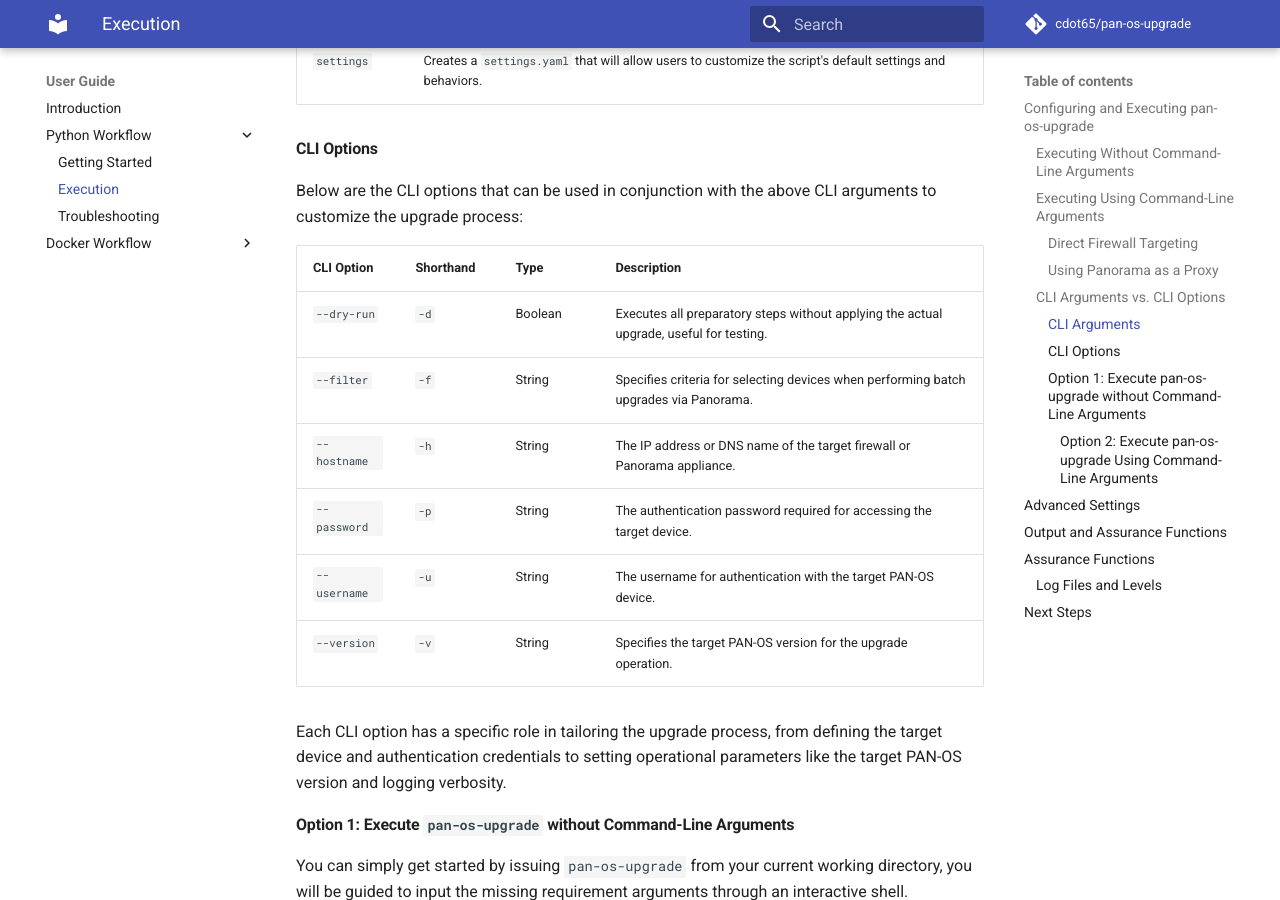
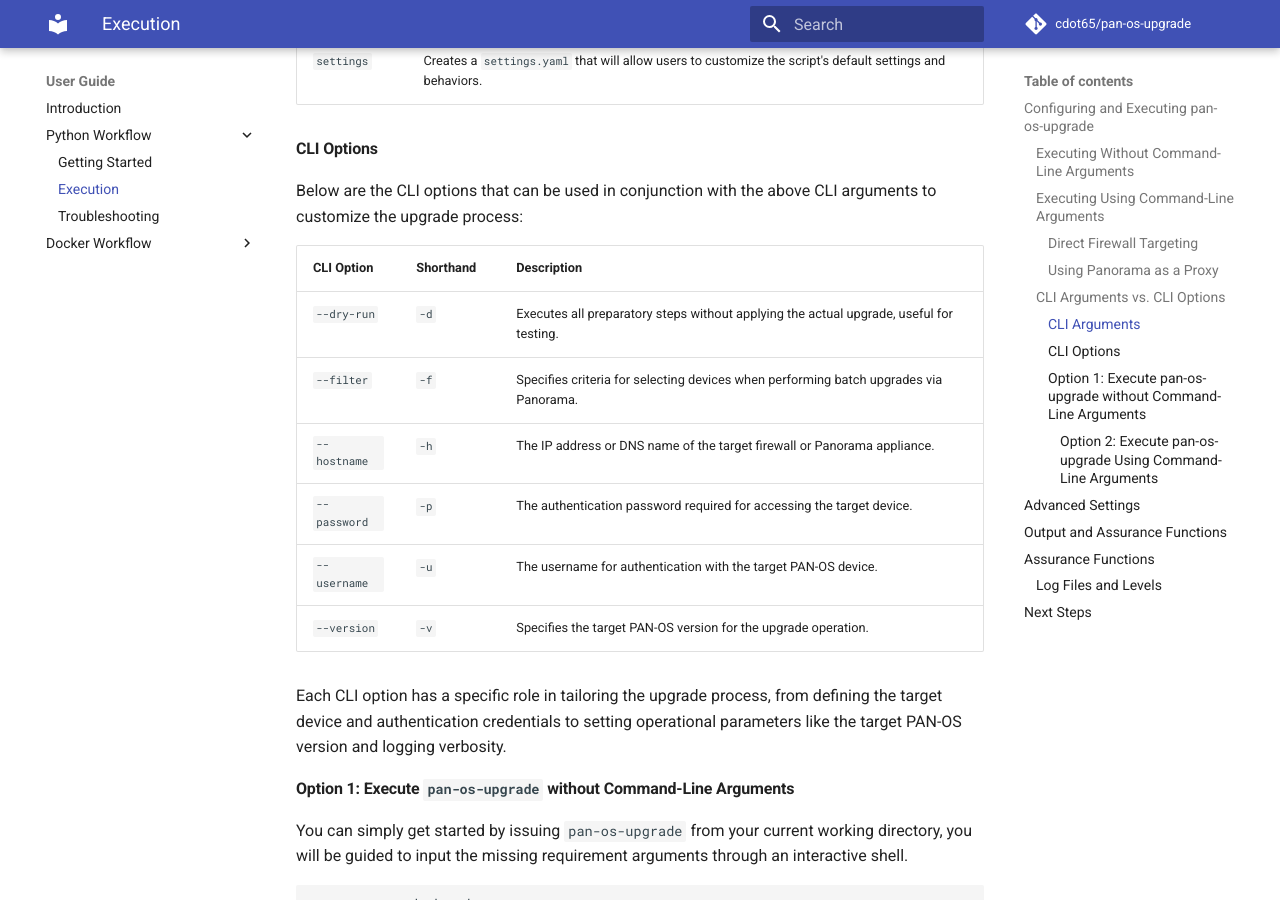
Before and after one commit to cdot65/pan-os-upgrade, an MkDocs documentation site: the page built from docs/user-guide/python/execution.md, in a window 1280 px wide and 900 px high, scrolled down 2555 px. Built offline with MkDocs 1.6.1 and Material for MkDocs 9.7.7, drawn with Linux system fonts in a browser that asks for light colours; comment, search, counter and statistics services are not loaded.

Commit message:
Update CLI option table in execution.md

```diff
--- a/docs/user-guide/python/execution.md
+++ b/docs/user-guide/python/execution.md
@@ -106,14 +106,14 @@ The following are the main commands (CLI arguments) for the `pan-os-upgrade` app
 
 Below are the CLI options that can be used in conjunction with the above CLI arguments to customize the upgrade process:
 
-| CLI Option   | Shorthand | Type    | Description                                                                             |
-| ------------ | --------- | ------- | --------------------------------------------------------------------------------------- |
-| `--dry-run`  | `-d`      | Boolean | Executes all preparatory steps without applying the actual upgrade, useful for testing. |
-| `--filter`   | `-f`      | String  | Specifies criteria for selecting devices when performing batch upgrades via Panorama.   |
-| `--hostname` | `-h`      | String  | The IP address or DNS name of the target firewall or Panorama appliance.                |
-| `--password` | `-p`      | String  | The authentication password required for accessing the target device.                   |
-| `--username` | `-u`      | String  | The username for authentication with the target PAN-OS device.                          |
-| `--version`  | `-v`      | String  | Specifies the target PAN-OS version for the upgrade operation.                          |
+| CLI Option   | Shorthand | Description                                                                             |
+| ------------ | --------- | --------------------------------------------------------------------------------------- |
+| `--dry-run`  | `-d`      | Executes all preparatory steps without applying the actual upgrade, useful for testing. |
+| `--filter`   | `-f`      | Specifies criteria for selecting devices when performing batch upgrades via Panorama.   |
+| `--hostname` | `-h`      | The IP address or DNS name of the target firewall or Panorama appliance.                |
+| `--password` | `-p`      | The authentication password required for accessing the target device.                   |
+| `--username` | `-u`      | The username for authentication with the target PAN-OS device.                          |
+| `--version`  | `-v`      | Specifies the target PAN-OS version for the upgrade operation.                          |
 
 Each CLI option has a specific role in tailoring the upgrade process, from defining the target device and authentication credentials to setting operational parameters like the target PAN-OS version and logging verbosity.
 
```
Also changed, not shown: docs/user-guide/docker/execution.md (+8 -8 lines).
